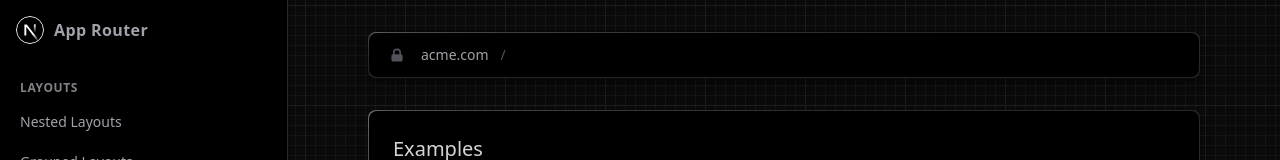
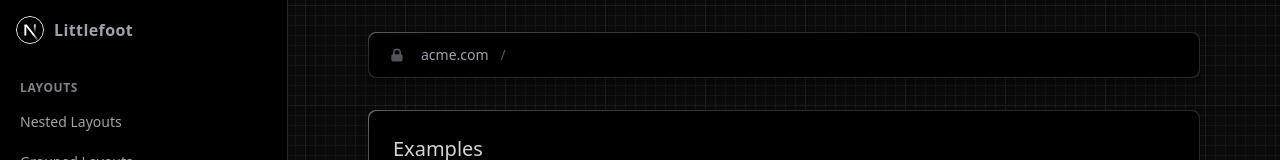
Before and after one commit to ArsCodeAmatoria/lilfoot, a Next.js app: page / in a window 1280 px wide. Shown: the top 160 px of the page. Built offline with nearby package versions, Linux system fonts and the light colour scheme.

Commit message:
Rebrand to Littlefoot and add highlight color #53C03F

```diff
--- a/app/layout.tsx
+++ b/app/layout.tsx
@@ -6,17 +6,17 @@ import { Metadata } from 'next';
 
 export const metadata: Metadata = {
   title: {
-    default: 'Next.js App Router',
-    template: '%s | Next.js App Router',
+    default: 'Littlefoot',
+    template: '%s | Littlefoot',
   },
   metadataBase: new URL('https://app-router.vercel.app'),
   description:
     'A playground to explore new Next.js App Router features such as nested layouts, instant loading states, streaming, and component level data fetching.',
   openGraph: {
-    title: 'Next.js App Router Playground',
+    title: 'Littlefoot',
     description:
       'A playground to explore new Next.js App Router features such as nested layouts, instant loading states, streaming, and component level data fetching.',
-    images: [`/api/og?title=Next.js App Router`],
+    images: [`/api/og?title=Littlefoot`],
   },
   twitter: {
     card: 'summary_large_image',
--- a/tailwind.config.ts
+++ b/tailwind.config.ts
@@ -25,6 +25,7 @@ export default {
           orange: '#F5A623',
           violet: '#7928CA',
         },
+        highlight: '#53C03F',
       },
       backgroundImage: ({ theme }) => ({
         'vc-border-gradient': `radial-gradient(at left top, ${theme(
--- a/ui/global-nav.tsx
+++ b/ui/global-nav.tsx
@@ -25,7 +25,7 @@ export function GlobalNav() {
           </div>
 
           <h3 className="font-semibold tracking-wide text-gray-400 group-hover:text-gray-50">
-            App Router
+            Littlefoot
           </h3>
         </Link>
       </div>
```
Also changed, not shown: 1 other file (tests, documents, lock files or other folders).
